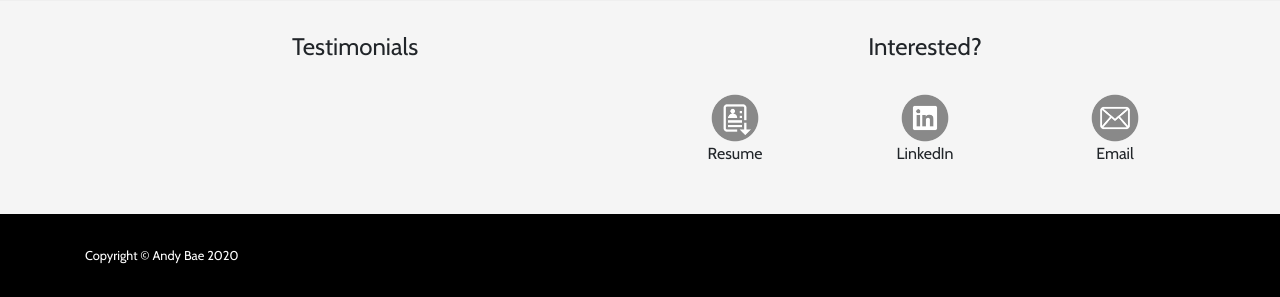
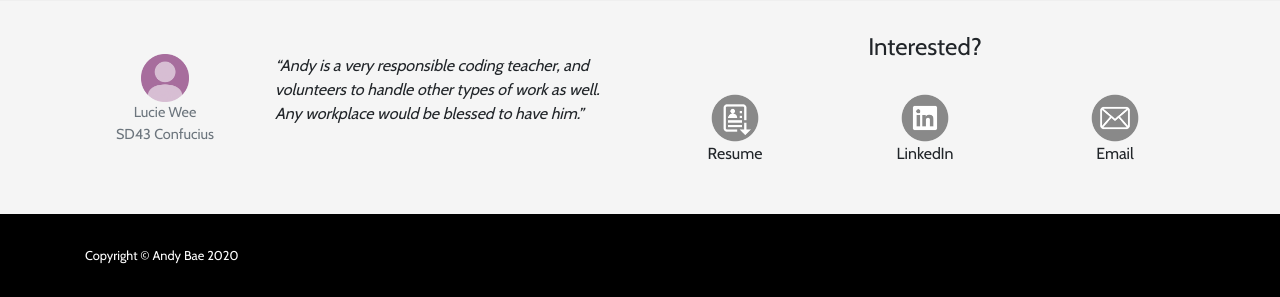
Before and after one commit to sjandybae/sjandybae.github.io, a PHP site: page / in a window 1280 px wide. Shown: the part 1155-1452 px from the top of the page. Run offline with PHP 8.4, Linux system fonts and the light colour scheme.

Commit message:
Added testimonial, fixed home projects broken links

```diff
--- a/css/site.css
+++ b/css/site.css
@@ -222,6 +222,17 @@ section.bg-image {
 .skill.t.active {
     color: var(--acc-color);
 }
+
+.testimonial .figure {
+    width: 100%;
+    text-align: center;
+}
+.testimonial img {
+    max-width: 3em;
+    width: 100%;
+}
+
+
 .video-div iframe {
     width: 100%;
 }
--- a/index.html
+++ b/index.html
@@ -197,7 +197,7 @@
                     </div>
                     <div class="row">
                         <div class="col-md-4">
-                            <a href="pitcher_and_the_whale.html">
+                            <a href="projects/pitcher_and_the_whale.html">
                                 <div class="card">
                                     <div class="card-content">
                                         <div class="card-front">
@@ -219,7 +219,7 @@
                             </a>
                         </div>
                         <div class="col-md-4">
-                            <a href="meteor_striker.html">
+                            <a href="projects/meteor_striker.html">
                                 <div class="card">
                                     <div class="card-content">
                                         <div class="card-front">
@@ -241,7 +241,7 @@
                             </a>
                         </div>
                         <div class="col-md-4">
-                            <a href="argotian.html">
+                            <a href="projects/argotian.html">
                                 <div class="card">
                                     <div class="card-content">
                                         <div class="card-front">
@@ -272,14 +272,30 @@
             </section>
             <section class="default">
                 <div class="container">
-                    <div class="row">
+                    <div class="row align-items-center">
                         <div class="col-md-6">
-                            <div class="row">
-                                <div class="col-12 text-center">
-                                    <h4>Testimonials</h4>
-                                    <div style="height: 5em"></div>
+                            <div class="row testimonial">
+                                <div class="col-sm-4">
+                                    <figure class="figure">
+                                        <img src="assets/profilet.png"><figcaption class="figure-caption">Lucie Wee<br>SD43 Confucius</figcaption>
+                                    </figure>
+                                </div>
+                                <div class="col-sm-8">
+                                    <p><em>“Andy is a very responsible coding teacher, and volunteers to handle other types of work as well. Any workplace would be blessed to have him.”</em></p>
                                 </div>
                             </div>
+                            <!--
+                            <div class="row testimonial">
+                                <div class="col-sm-4">
+                                    <figure class="figure">
+                                        <img src="assets/profilec.png"><figcaption class="figure-caption">Lucie Wee<br>SD43 Confucius</figcaption>
+                                    </figure>
+                                </div>
+                                <div class="col-sm-8">
+                                    <p><em>“Andy is a very responsible coding teacher, and volunteers to handle other types of work as well. Any workplace would be blessed to have him.”</em></p>
+                                </div>
+                            </div>
+                            -->
                         </div>
                         <div class="col-md-6">
                             <div class="row mb-4">
```
Also changed, not shown: assets/profilec.png (added), assets/profilet.png (added).
